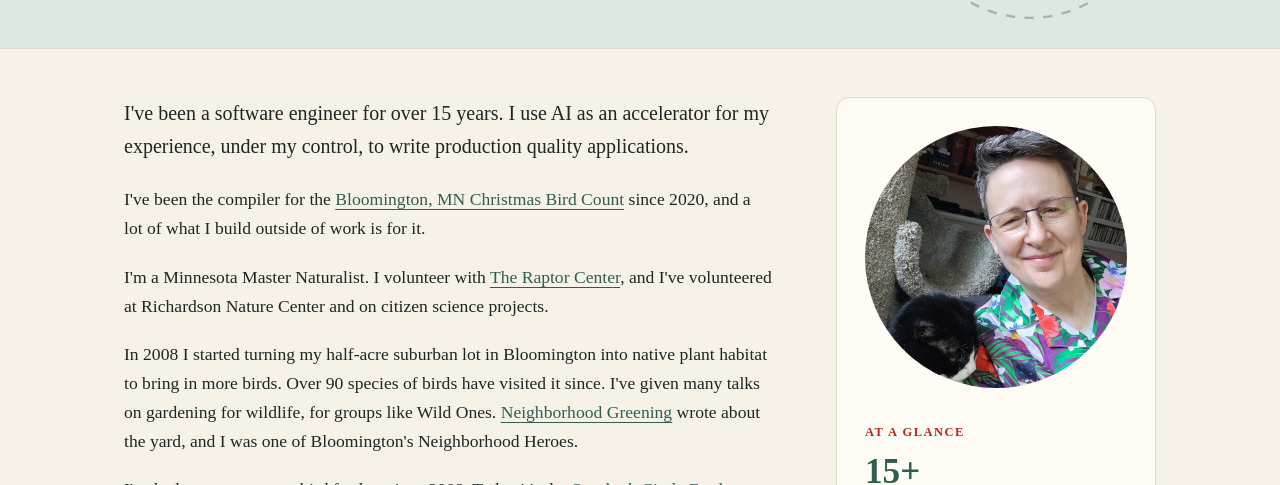
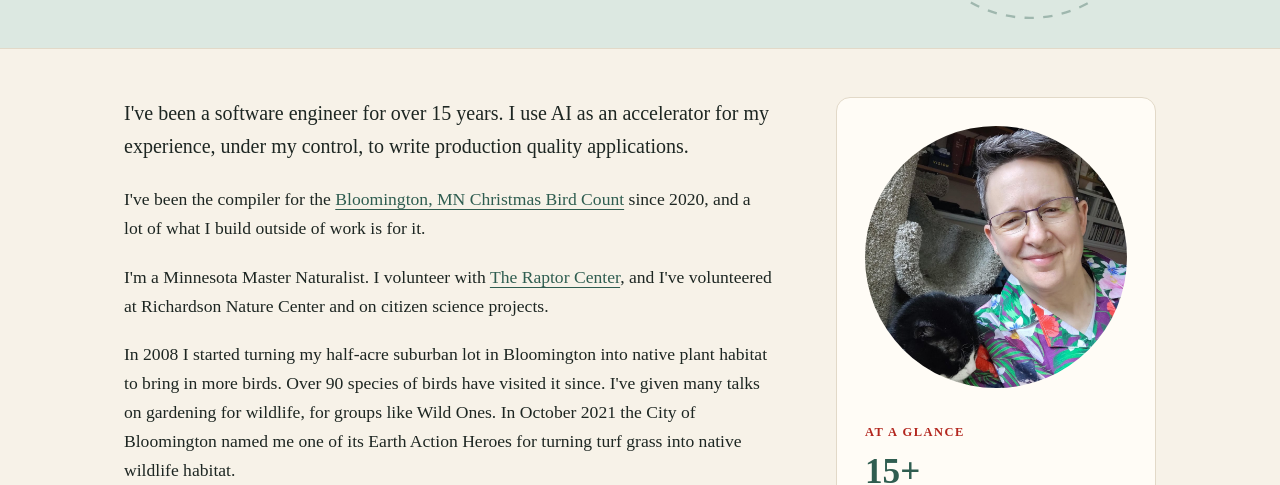
Before and after one commit to lizmstanley/lizmstanley.github.io, an Astro site: page /about in a window 1280 px wide. Shown: the part 315-800 px from the top of the page. Built offline with nearby package versions, Linux system fonts and the light colour scheme; Astro itself is replaced by a stand-in of ours.

Commit message:
fix: name Earth Action Heroes recognition and drop offline article link

```diff
--- a/src/pages/about.astro
+++ b/src/pages/about.astro
@@ -44,11 +44,9 @@ const facts = [
 					<p>
 						In 2008 I started turning my half-acre suburban lot in Bloomington into native plant
 						habitat to bring in more birds. Over 90 species of birds have visited it since. I've given
-						many talks on gardening for wildlife, for groups like Wild Ones.
-						<a
-							href="https://neighborhoodgreening.org/plant-it-and-they-will-come-how-one-couple-created-sanctuary-for-wildlife-in-their-half-acre-suburban-yard/"
-							>Neighborhood Greening</a
-						> wrote about the yard, and I was one of Bloomington's Neighborhood Heroes.
+						many talks on gardening for wildlife, for groups like Wild Ones. In October 2021 the City
+						of Bloomington named me one of its Earth Action Heroes for turning turf grass into native
+						wildlife habitat.
 					</p>
 					<p>
 						I've had a camera on my bird feeders since 2008. Today it's the
```
